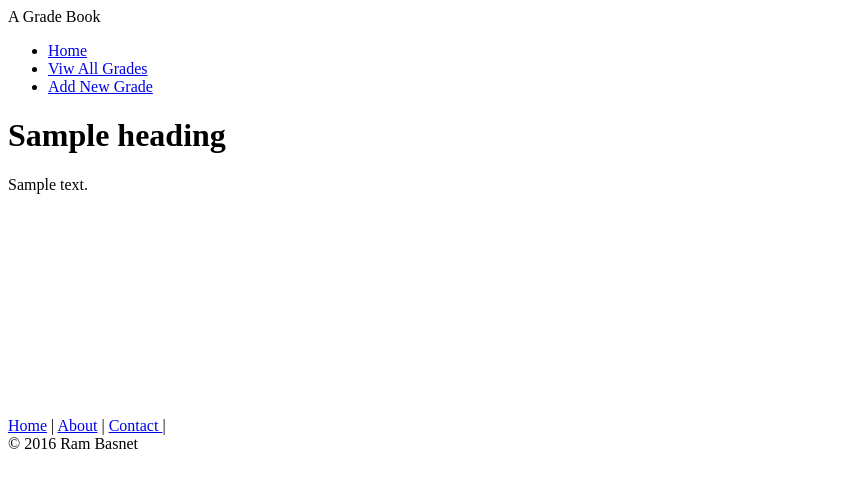
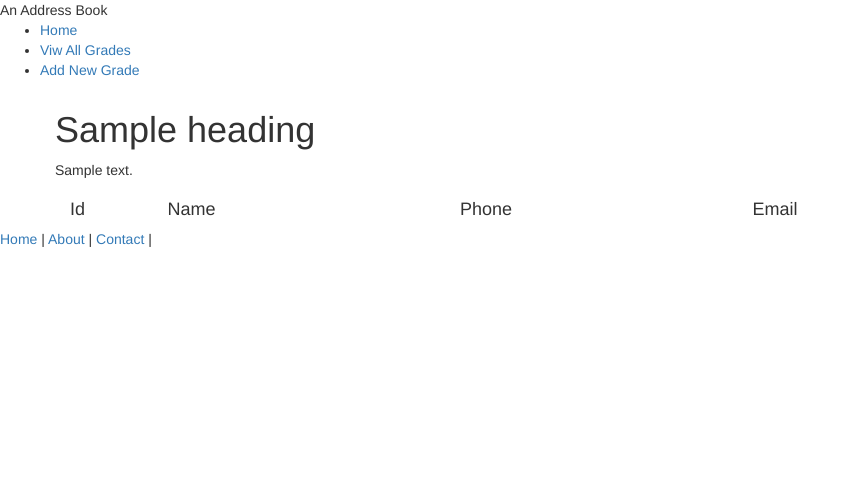
Before and after one commit to lsaruwat/djang_address_book, a Django app: template address_book/app1/templates/app1/template.html in a window 1280 px wide. Shown: the top 488 px of the page, without its empty margins (0-859 px from the left). Run offline with Django 3.2, Linux system fonts and the light colour scheme; the template is opened without the code that fills it: most values are stand-ins (such as "Sample title", 1, 10 or a date in 2020); some libraries are stand-ins or nearby versions.

Commit message:
Accidentally pushed it broken last time. So the template should work now.

```diff
--- a/address_book/app1/templates/app1/template.html
+++ b/address_book/app1/templates/app1/template.html
@@ -6,11 +6,12 @@
         <meta charset="UTF-8">
         <meta http-equiv="X-UA-Compatible" content="IE=edge" />
         <meta name="viewport" content="width=device-width, initial-scale=1" />
-        <title>Grade Book</title></head>
+        <link href="{% static 'app1/css/bootstrap.min.css' %}" rel="stylesheet" />
+        <title>Address Book</title></head>
     </head>
     <body>
         <header>
-            A Grade Book
+            An Address Book
         </header>
         <nav>
             <ul>
@@ -19,15 +20,33 @@
                 <li><a href="/add_new/">Add New Grade</a></li>
             </ul>
         </nav>
-        <div id="main" style="height:300px;">
-            <h1>{{ heading }}</h1>
-            <p> {{ content }} </p>
+        <div class="container">
+
+            <div class="row">
+                <h1>{{ heading }}</h1>
+                <p> {{ content }} </p>
+            </div>
+
+            <!--This is the class naming convention for bootstrap which we are using -->
+
+            <div class="row">
+                <div class="col-md-1">
+                    <h4>Id</h4>
+                </div>
+                <div class="col-md-3">
+                    <h4>Name</h4>
+                </div>
+                <div class="col-md-3">
+                    <h4>Phone</h4>
+                </div>
+                <div class="col-md-3">
+                    <h4>Email</h4>
+                </div>
+            </div>
+
         </div>
-       	<footer>
-			<a href="/index/">Home</a> | <a href="/about/">About</a> | <a href="/contact/">Contact </a>|
-			<div id="copy">
-			&copy; 2016 Ram Basnet
-			</div>
-		</footer>
+        <footer>
+            <a href="/index/">Home</a> | <a href="/about/">About</a> | <a href="/contact/">Contact </a>|
+        </footer>
     </body>
     </html>
--- a/address_book/app1/views.py
+++ b/address_book/app1/views.py
@@ -60,4 +60,4 @@ def template(request):
 		'errors': errors,
 	}
 
-	return render(request, 'template.html', data)
+	return render(request, 'app1/template.html', data)
```
